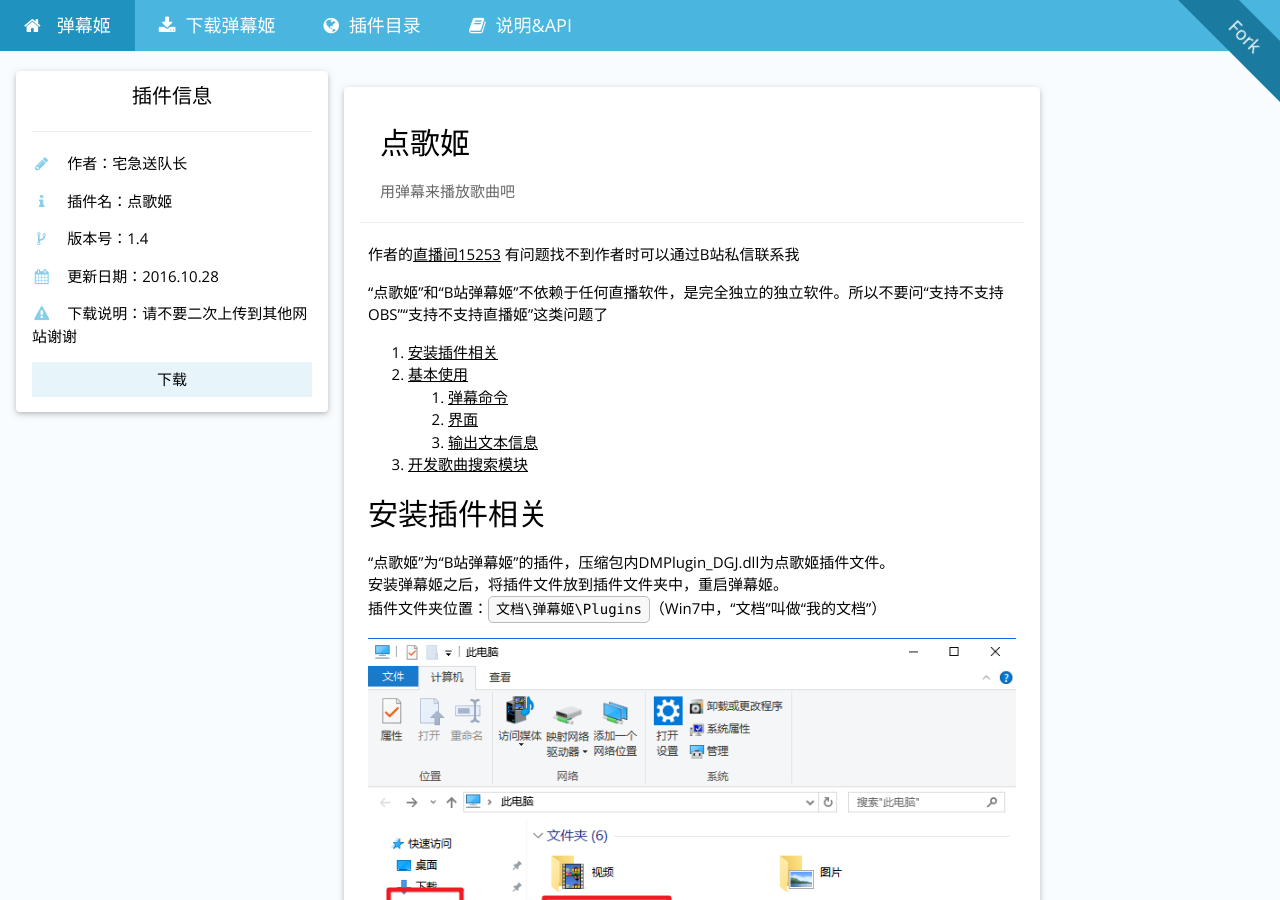
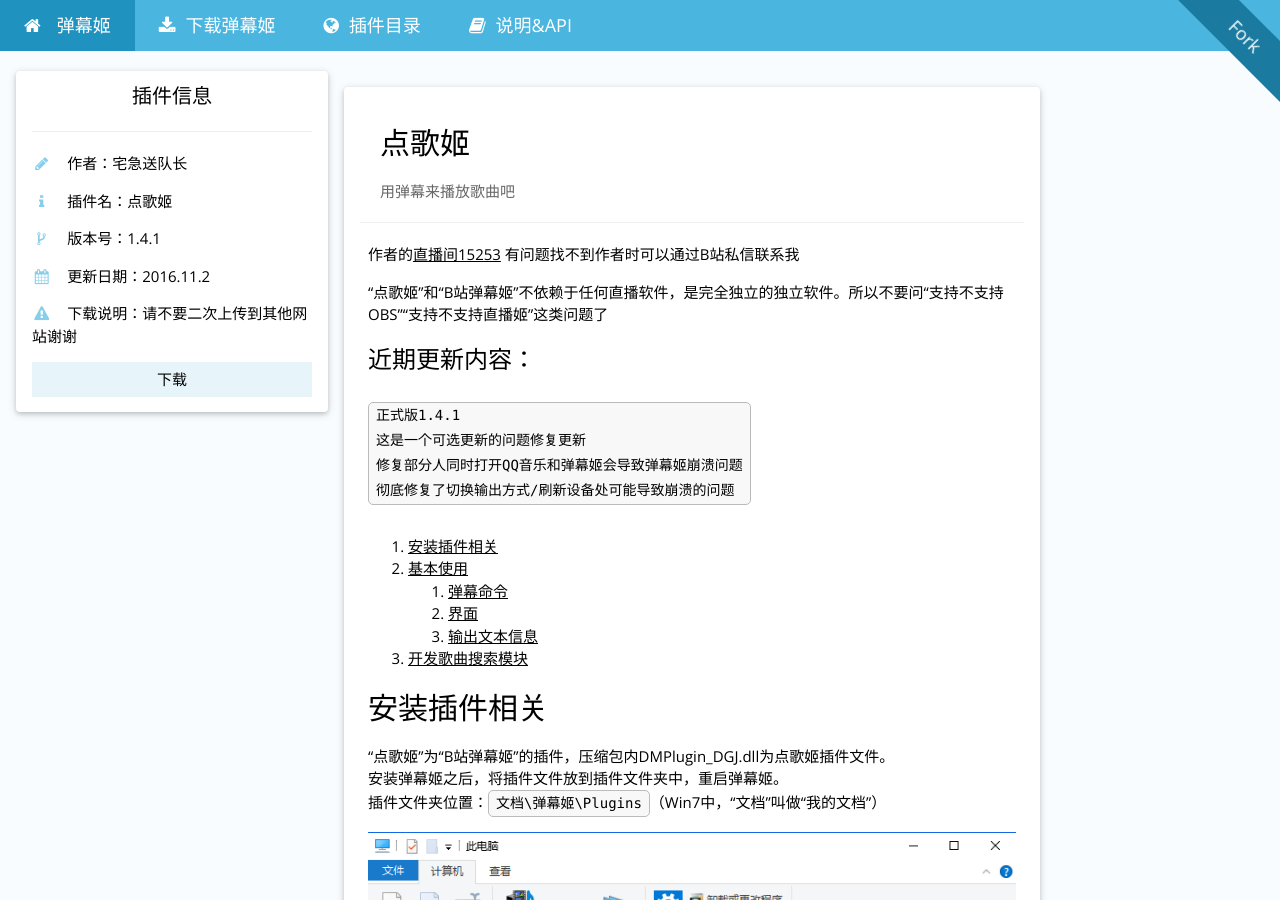
Before and after one commit to Bililive/www.danmuji.org, a Jekyll site: the page built from _plugin/DGJ.md, in a window 1280 px wide and 900 px high. Built offline with Jekyll 4.4.1, drawn with Linux system fonts in a browser that asks for light colours; nearby versions of some CDN libraries; some web fonts are replaced; comment, search, counter and statistics services are not loaded.

Commit message:
更新点歌姬到1.4.1

````diff
--- a/Gmonitor/DGJ/abort.html
+++ b/Gmonitor/DGJ/abort.html
@@ -12,6 +12,10 @@
 插件作者：宅急送队长
 问题反馈QQ群：549858724</pre>
 <pre><b>更新日志：</b>
+2016-11-2 : 正式版1.4.1
+    =这是一个可选更新的问题修复更新
+    *修复部分人同时打开QQ音乐和弹幕姬会导致弹幕姬崩溃问题
+    *彻底修复了切换输出方式/刷新设备处可能导致崩溃的问题
 2016-10-28 : 正式版1.4
     *同步初始化流程修改，报错信息调整。
     *修复切换输出方式到DirectSound时弹幕姬崩溃的问题
--- a/_plugin/DGJ.md
+++ b/_plugin/DGJ.md
@@ -4,15 +4,25 @@
 plugin_author: 宅急送队长
 plugin_name: 点歌姬
 plugin_desc: 用弹幕来播放歌曲吧
-plugin_version: 1.4
-plugin_update: 2016.10.28
-plugin_dllink: /resource/DGJ/DGJ1.4.zip
+plugin_version: 1.4.1
+plugin_update: 2016.11.2
+plugin_dllink: /resource/DGJ/DGJ1.4.1.zip
 plugin_dlnote: 请不要二次上传到其他网站谢谢
 ---
 作者的[直播间15253](http://live.bilibili.com/15253)
 有问题找不到作者时可以通过B站私信联系我
 
 “点歌姬”和“B站弹幕姬”不依赖于任何直播软件，是完全独立的独立软件。所以不要问“支持不支持OBS”“支持不支持直播姬”这类问题了
+
+### 近期更新内容：
+
+```
+正式版1.4.1
+这是一个可选更新的问题修复更新
+修复部分人同时打开QQ音乐和弹幕姬会导致弹幕姬崩溃问题
+彻底修复了切换输出方式/刷新设备处可能导致崩溃的问题
+```
+
 
 1. [安装插件相关](#install)
 2. [基本使用](#usage)
--- a/resource/DGJ/about.html
+++ b/resource/DGJ/about.html
@@ -5,6 +5,10 @@
 插件作者：宅急送队长
 问题反馈QQ群：549858724</pre>
 <pre><b>更新日志：</b>
+2016-11-2 : 正式版1.4.1
+    =这是一个可选更新的问题修复更新
+    *修复部分人同时打开QQ音乐和弹幕姬会导致弹幕姬崩溃问题
+    *彻底修复了切换输出方式/刷新设备处可能导致崩溃的问题
 2016-10-28 : 正式版1.4
     *同步初始化流程修改，报错信息调整。
     *修复切换输出方式到DirectSound时弹幕姬崩溃的问题
````
Also changed, not shown: 1 other file.
